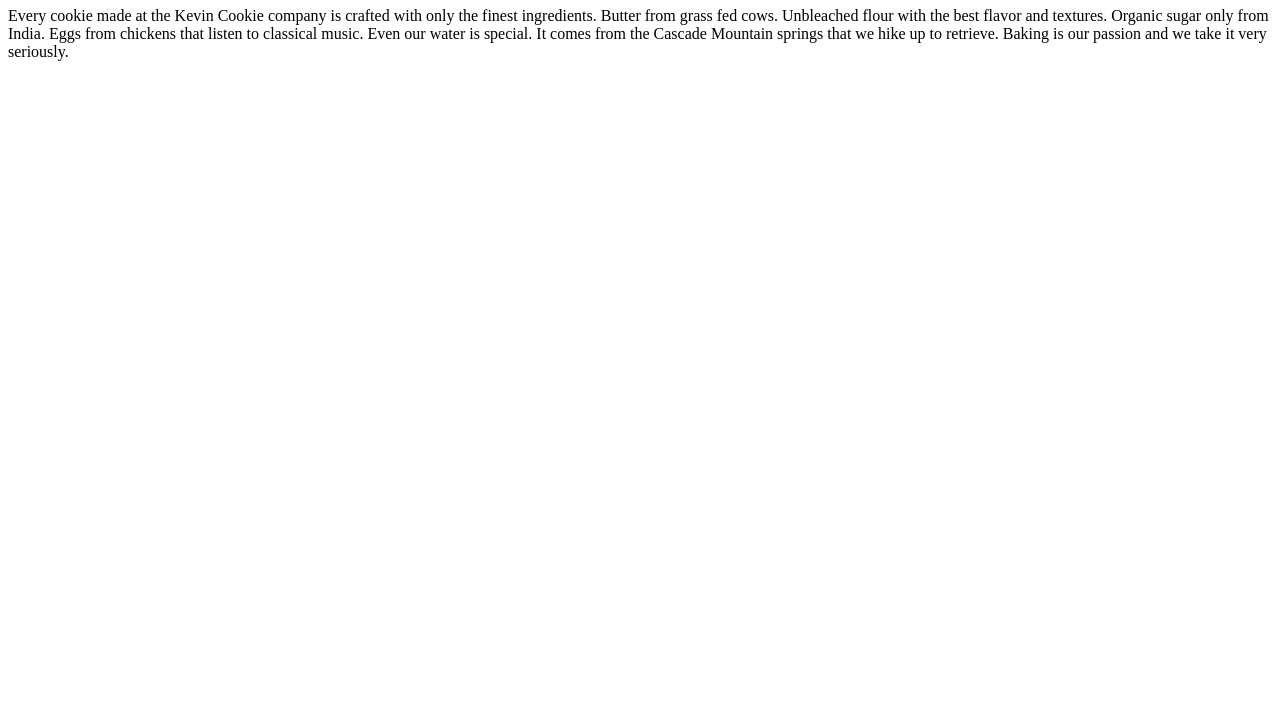
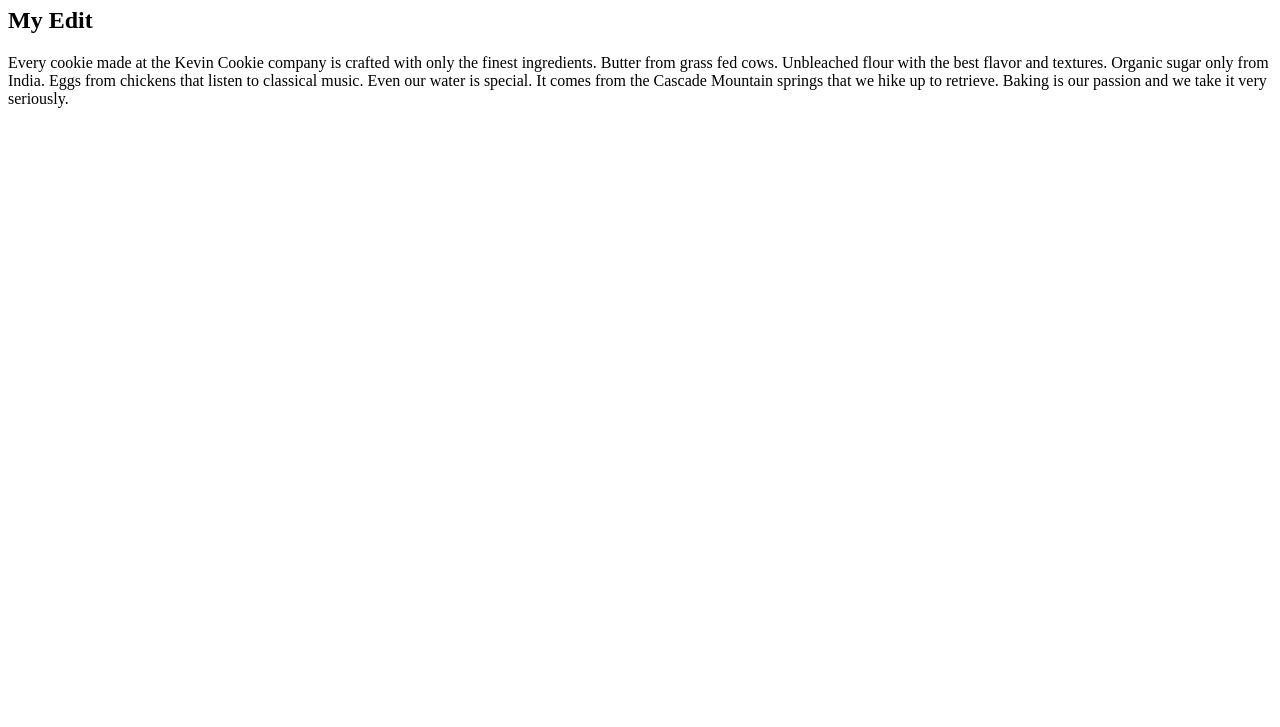
Before and after one commit to dhamigit/indianman, a plain HTML site: page index.htm in a window 1280 px wide. Shown: the part 73-800 px from the top of the page. Drawn offline with Linux system fonts and the light colour scheme.

Commit message:
New change

```diff
--- a/index.htm
+++ b/index.htm
@@ -3,6 +3,7 @@
 <body>
 
 <h1>Deliciousness in every bite!</h1>
+<h2>My Edit</h2>
 <p>Every cookie made at the Kevin Cookie company is crafted with only the finest ingredients. Butter from grass fed cows. Unbleached flour with the best flavor and textures. Organic sugar only from India. Eggs from chickens that listen to classical music. Even our water is special. It comes from the Cascade Mountain springs that we hike up to retrieve. Baking is our passion and we take it very seriously.</p>
 
 </body>
```
